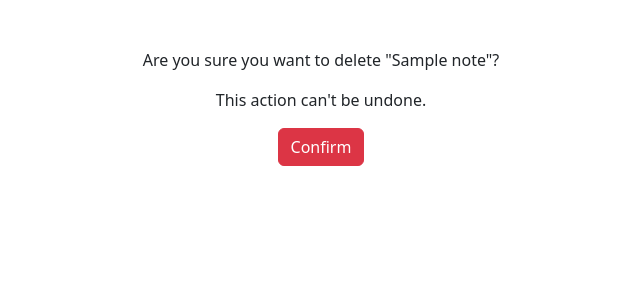
After one commit to vaaaltin/data-science_ml-engineer, a Django app: template Django/notes/templates/notes/notes_delete.html in a window 1280 px wide. The commit adds this page. Shown: the top 300 px of the page, without its empty margins (319-959 px from the left). Run offline with Django 4.2, Linux system fonts and the light colour scheme; the template is opened without the code that fills it: most values are stand-ins (such as "Sample title", 1, 10 or a date in 2020).

Commit message:
update and delete in django

```diff
--- a/Django/notes/forms.py
+++ b/Django/notes/forms.py
@@ -18,6 +18,8 @@ class NotesForm(forms.ModelForm):
 
     def clean_title(self):
         title = self.cleaned_data['title']
+        # text = self.cleaned_data['text']
+        print(self.cleaned_data)
         if 'Django' not in title:
             raise ValidationError('We only accept notes about Django')
         return title
--- /dev/null
+++ b/Django/notes/templates/notes/notes_delete.html
@@ -0,0 +1,10 @@
+{% extends 'base.html' %}
+
+{% block content %}
+<form method="POST">{% csrf_token %}
+    <p>Are you sure you want to delete "{{notes.title}}"?</p>
+    <p>This action can't be undone.</p>
+
+    <input type="submit" class="btn btn-danger" value="Confirm"/>
+</form>
+{% endblock %}
--- a/Django/notes/templates/notes/notes_detail.html
+++ b/Django/notes/templates/notes/notes_detail.html
@@ -5,4 +5,8 @@
     <h1 class="my-5">{{note.title}}</h1>
     <p>{{note.text}}</p>
 </div>
+
+<a href="{% url 'notes.list' %}" class="btn btn-secondary my-5">Back</a>
+<a href="{% url 'notes.update' pk=note.id %}" class="btn btn-secondary">Edit</a>
+<a href="{% url 'notes.delete' pk=note.id %}" class="btn btn-danger">Delete</a>
 {% endblock %}
--- a/Django/notes/templates/notes/notes_form.html
+++ b/Django/notes/templates/notes/notes_form.html
@@ -2,7 +2,7 @@
 
 {% block content %}
 
-<form action="{% url 'notes.new' %}" method='POST'> {% csrf_token %}
+<form method='POST'> {% csrf_token %}
     {{ form }}
     <button type="submit" class="btn btn-primary my-5">Submit</button>
 </form>
@@ -11,5 +11,6 @@
     {{form.errors.title.as_text}}
 </div>
 {% endif %}
+<a href="{% url 'notes.list'%}" class="btn btn-secondary">Cancel</a>
 
 {% endblock %}
--- a/Django/notes/urls.py
+++ b/Django/notes/urls.py
@@ -2,7 +2,9 @@ from django.urls import path
 from . import views
 
 urlpatterns = [
-    path('notes', views.NotesListView.as_view(), name='notes.list'),
+    path('notes/', views.NotesListView.as_view(), name='notes.list'),
     path('notes/<int:pk>', views.NotesDetailView.as_view(), name='notes.detail'),
+    path('notes/<int:pk>/edit', views.NotesUpdateView.as_view(), name='notes.update'),
+    path('notes/<int:pk>/delete', views.NotesDeleteView.as_view(), name='notes.delete'),
     path('notes/new', views.NotesCreateView.as_view(), name='notes.new'),
 ]
```
Also changed, not shown: Django/notes/views.py (+12 -1 lines), Django/db.sqlite3.
